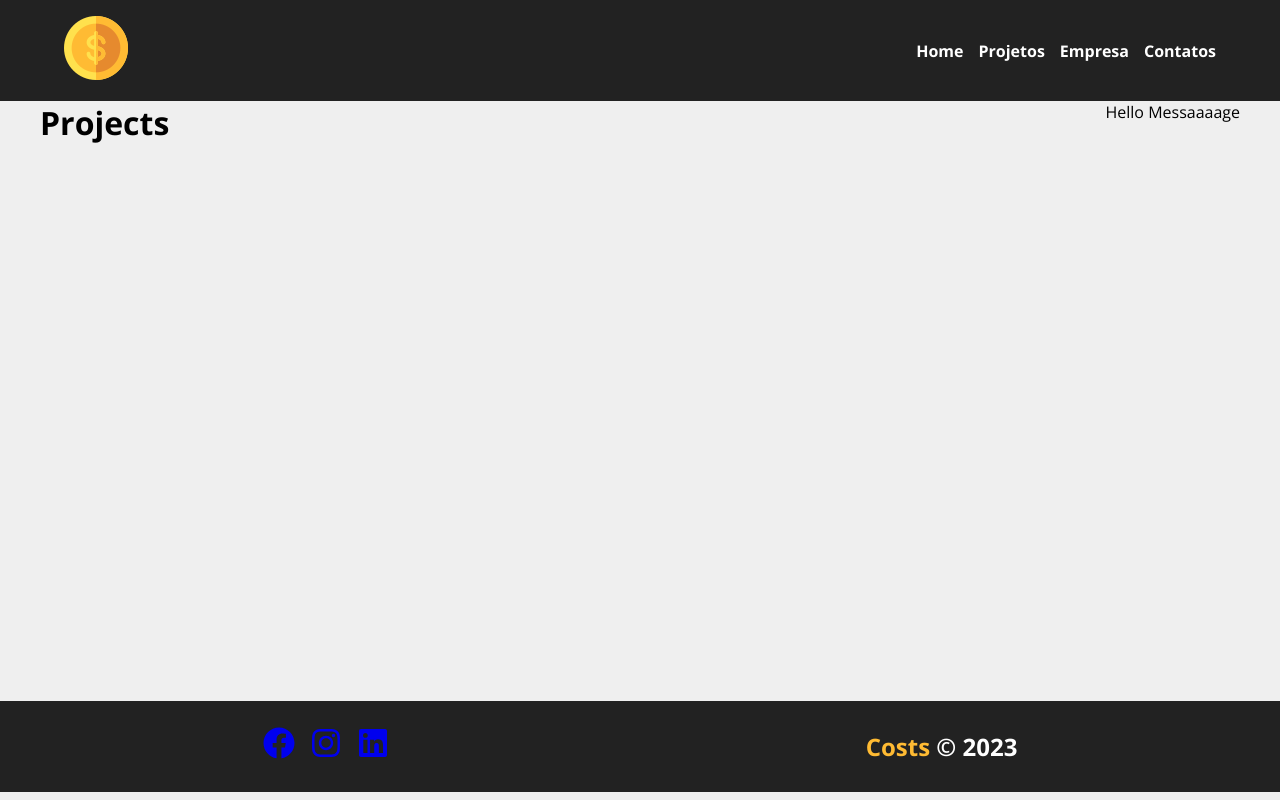
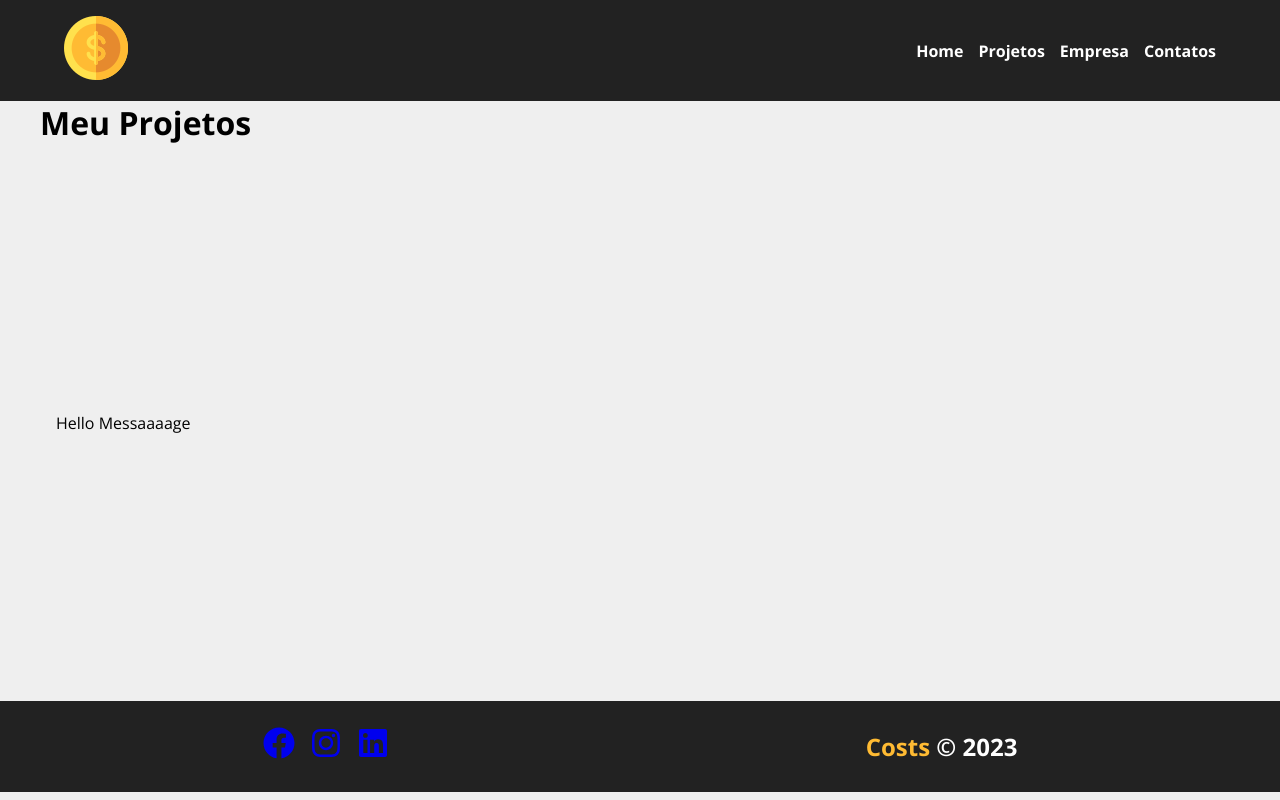
Before and after one commit to AlexSimao/projeto-costs, a React (Vite) app: page /projects in a window 1280 px wide. Built offline with nearby package versions, Linux system fonts and the light colour scheme.

Commit message:
Mechendo no código

```diff
--- a/src/App.jsx
+++ b/src/App.jsx
@@ -1,4 +1,4 @@
-import Container from "./components/layout/Container/Container";
+import Main from "./components/layout/Main/Main";
 import Header from "./components/layout/Header/Header";
 import Footer from "./components/layout/Footer/Footer";
 
@@ -6,7 +6,7 @@ function App() {
   return (
     <>
       <Header custonClass="" />
-      <Container custonClass="min-height" />
+      <Main custonClass="min-height" />
       <Footer custonClass="" />
     </>
   );
--- a/src/components/layout/Container/Container.jsx
+++ /dev/null
@@ -1,13 +0,0 @@
-import { Outlet } from "react-router-dom";
-
-import styles from "./Container.module.css";
-
-function Container(props) {
-  return (
-    <div className={`${styles.container} ${styles[props.custonClass]}`}>
-      <Outlet />
-    </div>
-  );
-}
-
-export default Container;
--- a/src/components/layout/FlashMessage/Message.module.css
+++ b/src/components/layout/FlashMessage/Message.module.css
@@ -1,3 +1,5 @@
-.ppp {
-  color: green;
+.message {
+  width: 100%;
+  padding: 1em;
+  margin: 0 auto;
 }
--- /dev/null
+++ b/src/components/layout/Main/Main.jsx
@@ -0,0 +1,13 @@
+import { Outlet } from "react-router-dom";
+
+import styles from "./Main.module.css";
+
+function Main(props) {
+  return (
+    <div className={`${styles.Main} ${styles[props.custonClass]}`}>
+      <Outlet />
+    </div>
+  );
+}
+
+export default Main;
--- a/src/components/layout/Container/Container.module.css
+++ b/src/components/layout/Main/Main.module.css
@@ -1,4 +1,4 @@
-.container {
+.Main {
   max-width: 1200px;
   min-width: 320px;
   margin: auto;
--- a/src/components/routers/Projects.jsx
+++ b/src/components/routers/Projects.jsx
@@ -3,7 +3,7 @@ import Message from "../layout/FlashMessage/Message";
 function Projects() {
   return (
     <>
-      <h1>Projects</h1>
+      <h1>Meu Projetos</h1>
       <Message msg="Hello Messaaaage" />
     </>
   );
```
